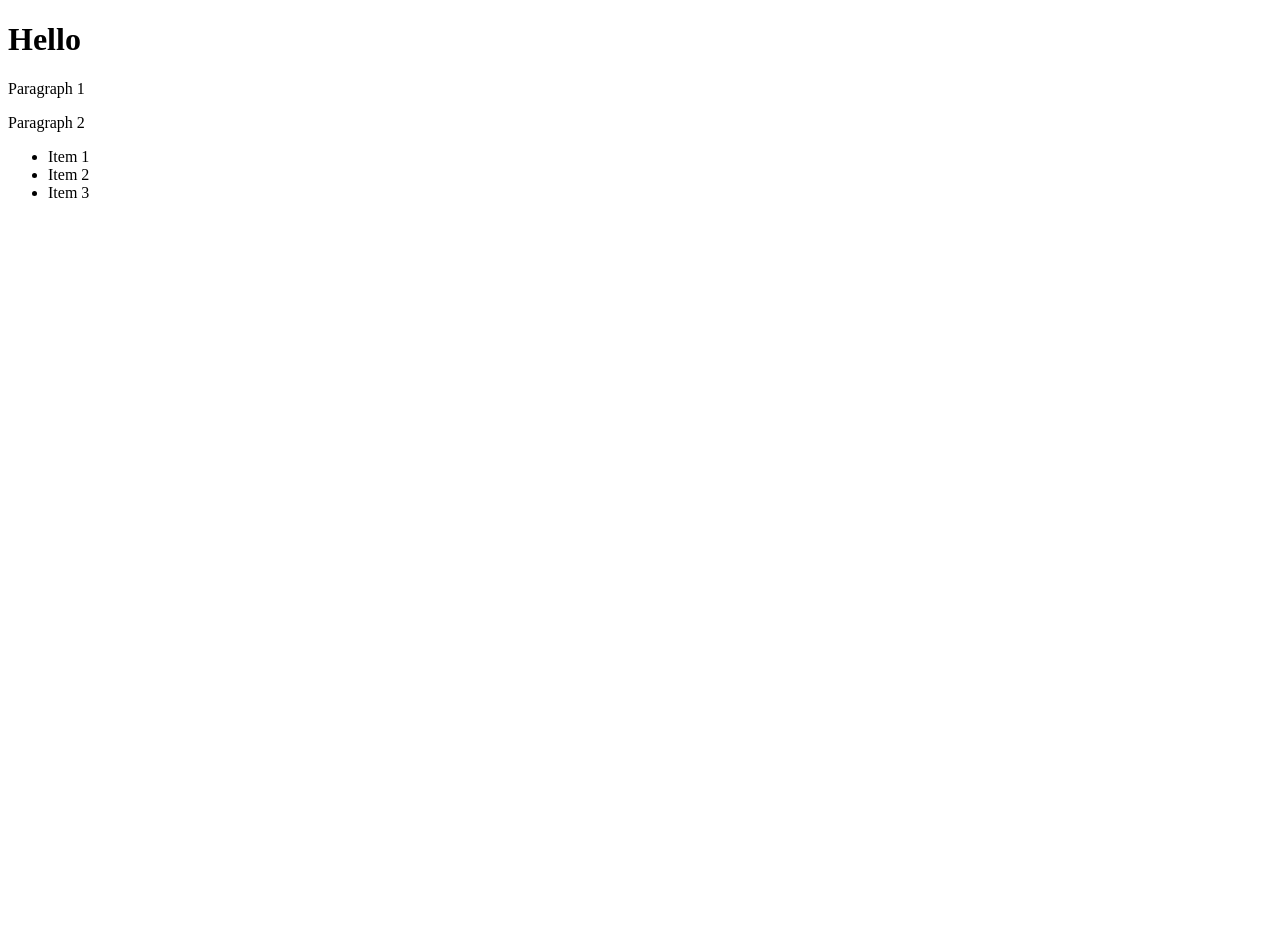
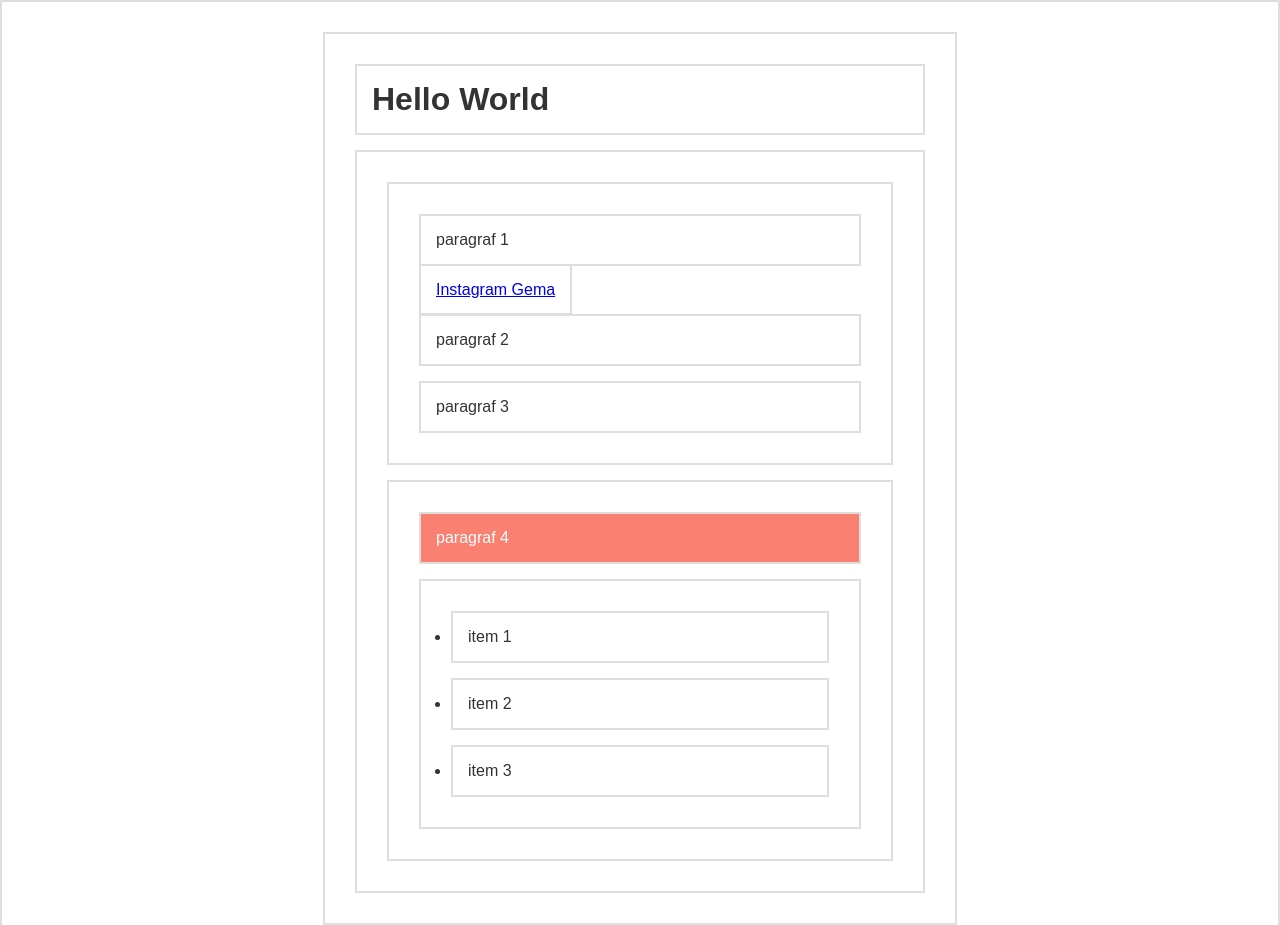
Before and after one commit to gemaadhan/javascript-dom, a plain HTML site: page index.html in a window 1280 px wide. Shown: the top 925 px of the page. Before the commit the page ends 800 px from the top, so only its background shows below. Drawn offline with Linux system fonts and the light colour scheme.

Commit message:
DOM Selection 2

```diff
--- a/index.html
+++ b/index.html
@@ -1,22 +1,46 @@
 <!DOCTYPE html>
 <html lang="en">
 <head>
-    <meta charset="UTF-8">
-    <meta http-equiv="X-UA-Compatible" content="IE=edge">
-    <meta name="viewport" content="width=device-width, initial-scale=1.0">
-    <title>Document Object Model</title>
+  <meta charset="UTF-8">
+  <title>Dom Selection</title>
+  <style>
+    * {
+        border: 2px solid #dedede;
+        padding: 15px;
+        margin: 15px;
+    }
+    html {
+      margin: 0;
+      padding: 0;
+    }
+    body {
+      max-width: 600px;
+      margin: 30px auto;
+      font-family: sans-serif;
+      color: #333;
+    }
+  </style>
 </head>
 <body>
-    <h1>Hello</h1>
 
-    <p>Paragraph 1</p>
-    <p>Paragraph 2</p>
+  <h1 id="judul">Hello World</h1>
+  <div id="container">
+      <section id="a">
+          <p class="p1">paragraf 1</p>
+          <a href="http://instagram.com/gemaadhan">Instagram Gema</a>
+          <p class="p2">paragraf 2</p>
+          <p class="p3">paragraf 3</p>
+      </section>
+      <section id="b">
+          <p>paragraf 4</p>
+          <ul>
+              <li>item 1</li>
+              <li>item 2</li>
+              <li>item 3</li>
+          </ul>
+      </section>
+  </div>
 
-    <ul>
-        <li>Item 1</li>
-        <li>Item 2</li>
-        <li>Item 3</li>
-    </ul>
-
+<script src="script_ds2.js"></script>
 </body>
 </html>
--- /dev/null
+++ b/script_ds2.js
@@ -0,0 +1,20 @@
+// const p4 = document.querySelector("#b p");
+// p4.style.color = "green";
+// p4.style.fontSize = "30px";
+
+// const li2 = document.querySelector("#b ul li:nth-child(2)");
+// li2.style.backgroundColor = "orange";
+
+// // const p = document.querySelector("p");
+// // p.innerHTML = "ini diubah melalui javascript";
+
+// const p = document.querySelectorAll("p");
+
+// for (let i = 0; i < p.length; i++) {
+//   p[i].style.backgroundColor = "lightblue";
+// }
+
+const sectionb = document.getElementById("b");
+const p = sectionb.querySelector("p");
+p.style.backgroundColor = "salmon";
+p.style.color = "white";
```
Also changed, not shown: images/querySelectorAll_1.png (added), images/querySelectorAll_2.png (added), images/querySelectorAll_3.png (added), images/querySelector_1.png (added), images/querySelector_2.png (added), images/querySelector_3.png (added), images/querySelector_4.png (added), 1 other file.
